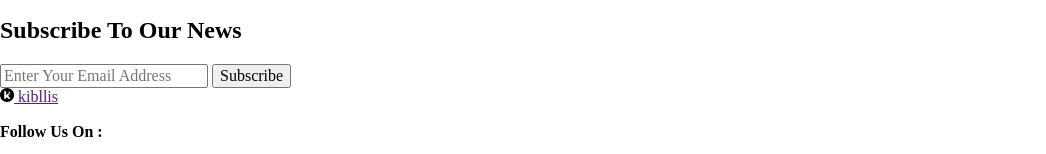
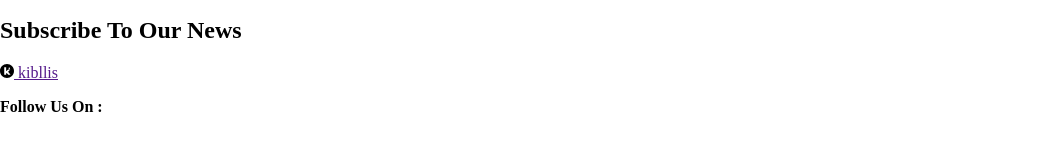
Before and after one commit to go-doc-web/kibllis, a plain HTML site: page index.html in a window 1280 px wide. Shown: the part 4095-4249 px from the top of the page, without its empty margins (0-1046 px from the left). Drawn offline with Linux system fonts and the light colour scheme.

```diff
--- a/index.html
+++ b/index.html
@@ -240,7 +240,8 @@
 
 		<section class="section subsscribe">
 			<h2 class="title">Subscribe To Our News</h2>
-			<form action="">
+			<!-- Cделать форму потом правильно -->
+			<!-- <form action="">
 				<input
 					type="email"
 					name=""
@@ -248,7 +249,7 @@
 					placeholder="Enter Your Email Address"
 				/>
 				<button type="submit">Subscribe</button>
-			</form>
+			</form> -->
 		</section>
 		<footer class="footer">
 			<a href="" class="logo">
```
